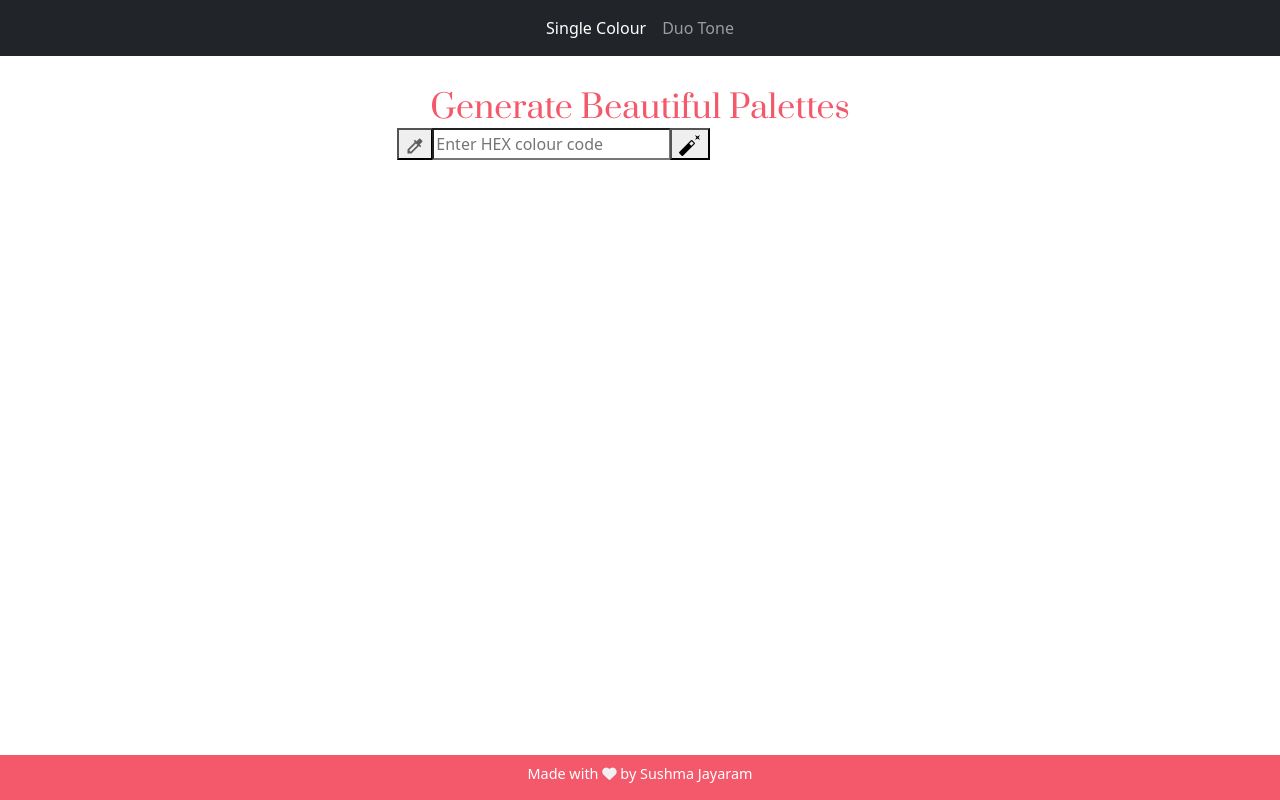
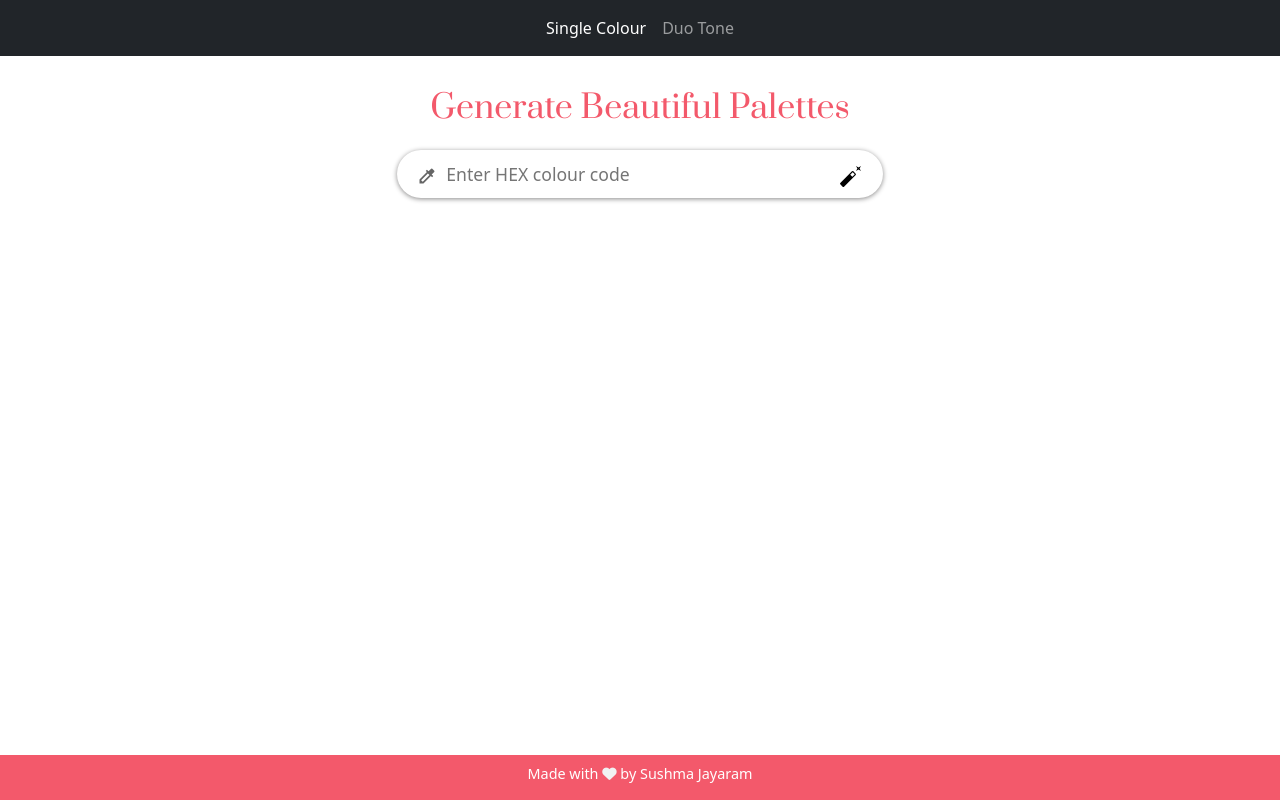
Before and after one commit to sushma1031/colour-palette-generator, a Next.js app: page / in a window 1280 px wide. Built offline with nearby package versions, Linux system fonts and the light colour scheme.

Commit message:
Update InputBar styles

```diff
--- a/components/InputBar.js
+++ b/components/InputBar.js
@@ -1,5 +1,5 @@
 import React, { useState } from "react";
-import "../styles/InputBar.module.css";
+import styles from "../styles/InputBar.module.css";
 import AutoFixNormalIcon from "@mui/icons-material/AutoFixNormal";
 import ColorizeIcon from "@mui/icons-material/Colorize";
 import ColourPicker from "./ColourPicker";
@@ -14,11 +14,11 @@ export default function InputBar(props) {
 
   return (
     <form className="col-xl-5 px-4 mx-auto ">
-      <div className={"input-group hex-input" + (props.error ? " error" : "")}>
+      <div className={"input-group " + `${styles.inputGroup} ${styles.hexInput}`}>
         <button
           aria-label="Toggle colour picker"
           type="button"
-          className="input-bar-btn color-picker-btn"
+          className={`${styles.inputBarBtn} ${styles.colorPickerBtn}`}
           onClick={(event) => {
             event.preventDefault();
             setShowColourPicker(!showColourPicker);
@@ -41,7 +41,7 @@ export default function InputBar(props) {
         />
         <button
           aria-label="Submit"
-          className="input-bar-btn"
+          className={styles.inputBarBtn}
           type="submit"
           onClick={(event) => {
             event.preventDefault();
@@ -53,7 +53,7 @@ export default function InputBar(props) {
         </button>
       </div>
       {props.error && (
-        <div id="colourHelp" className="form-text">
+        <div id="colourHelp" className={styles.formText}>
           Please enter a valid HEX colour code.
         </div>
       )}
--- a/styles/InputBar.module.css
+++ b/styles/InputBar.module.css
@@ -1,10 +1,10 @@
-.input-group {
+.inputGroup {
   flex-wrap: nowrap;
   top: -0.5rem;
   align-items: center;
 }
 
-.input-group input {
+.inputGroup input {
   border: none;
   outline: none;
   font-size: 1.1rem;
@@ -13,7 +13,7 @@
   min-width: 0;
 }
 
-.hex-input {
+.hexInput {
   margin: 30px auto 20px auto;
   outline: none;
   background: #fff;
@@ -27,7 +27,7 @@
   box-shadow: 0 0 10px #ed9e9e;
 }
 
-.input-bar-btn {
+.inputBarBtn {
   padding: 0;
   border: none;
   background-color: #fff;
@@ -35,11 +35,11 @@
   cursor: pointer;
 }
 
-.color-picker-btn {
+.colorPickerBtn {
   margin-right: 0.5rem;
 }
 
-.form-text {
+.formText {
   position: relative;
   top: -15px;
   left: 10px;
```
